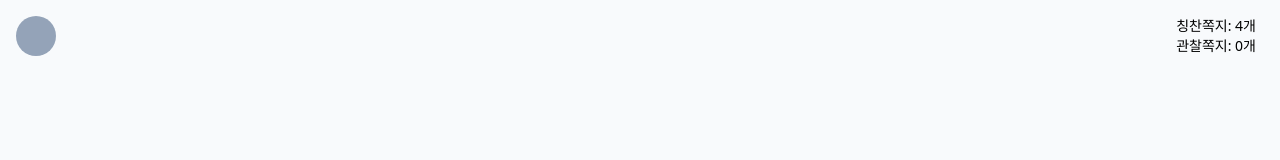
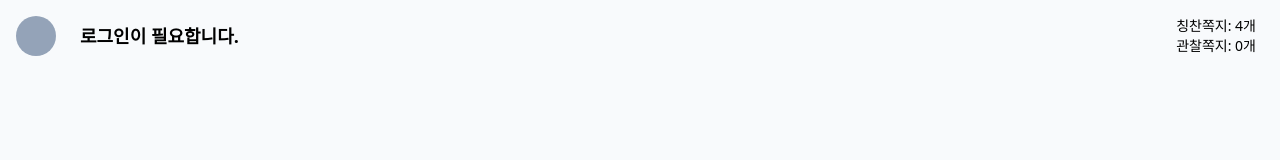
Before and after one commit to jhyunwoo/cnsanet-v2, a Next.js app: page /beforeDeveloped in a window 1280 px wide. Shown: the top 160 px of the page. Built offline with nearby package versions, Linux system fonts and the light colour scheme; no server answers.

Commit message:
add logout button on profile

```diff
--- a/components/ProfileBar.js
+++ b/components/ProfileBar.js
@@ -1,6 +1,7 @@
 import Link from "next/link";
 import Login from "../components/login";
 import { useSession, signIn, signOut } from "next-auth/react";
+import LoginState from "../components/loginState";
 
 export default function ProfileBar() {
   return (
@@ -11,7 +12,7 @@ export default function ProfileBar() {
           <div className="m-2 my-4 flex justify-between flex-1">
             <div className="flex-1 text-lg font-bold my-auto dark:text-white ">
               <div>
-                <Login useBtn="invisible" />
+                <LoginState />
                 {/* <Link>
                   <div
                     className="text-sm m-2 p-2 rounded-xl bg-indigo-500 text-white"
--- a/components/loginstate.js
+++ b/components/loginState.js
@@ -1,5 +1,6 @@
 import { useSession, signIn, signOut } from "next-auth/react";
-export default function Component() {
+import Link from "next/link";
+export default function Component(useBtn) {
   const { data: session } = useSession();
   if (session) {
     return (
@@ -7,13 +8,14 @@ export default function Component() {
         <div className="text-xl mx-auto dark:text-white">
           {session.user.name}
         </div>
-        <button onClick={() => signOut()}>로그아웃</button>
       </>
     );
   }
   return (
     <>
-      <div>로그인 되지 않음</div>
+      <Link>
+        <div>로그인이 필요합니다.</div>
+      </Link>
     </>
   );
 }
```
